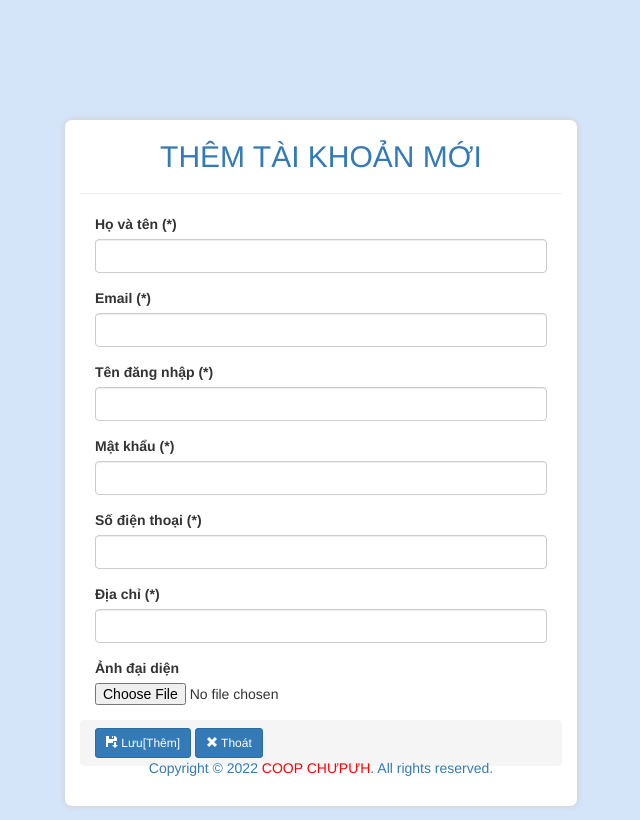
After one commit to Thanhramsey/coopcpuh, a CodeIgniter app: page /myproject/admin/user/insert.html in a window 1280 px wide. The commit adds this page. Shown: the whole page, without its empty margins (319-959 px from the left). Run offline with CodeIgniter, Linux system fonts and the light colour scheme; some libraries are stand-ins or nearby versions.

Commit message:
update forget password tinh nang

```diff
--- a/application/config/routes.php
+++ b/application/config/routes.php
@@ -118,6 +118,8 @@ $route['admin/useradmin']='admin/useradmin/index';
 $route['admin/useradmin/(:num)'] ='admin/useradmin/index/$1';
 $route['useradmin/insert']='admin/useradmin/insert';
 
+$route['gianhang/insert']='admin/user/insert';
+$route['gianhang/forgotpassword']='admin/user/forgotpassword';
 //ql liên hệ
 $route['admin/contact'] ='admin/contact/index';
 $route['admin/contact/detail/(:num)'] ='admin/contact/detail/$1';
--- a/application/controllers/admin/User.php
+++ b/application/controllers/admin/User.php
@@ -20,6 +20,11 @@ class User extends CI_Controller {
         	if($this->Muser->user_login($username, $password)!=FALSE)
         	{
         		$row = $this->Muser->user_login($username, $password);
+				if($row['status'] != 1){
+					$data['error']='Vui lòng liên hệ quản trị để kích hoạt tài khoản của bạn !';
+	        		$this->load->view('backend/components/user/login', $data);
+					return;
+				}
         		$this->session->set_userdata('sessionadmin',$row);
         		$this->session->set_userdata('id',$row['id']);
         		redirect('admin','refresh');
@@ -43,6 +48,129 @@ class User extends CI_Controller {
 		redirect('admin','refresh');
 	}
 
+	public function insert(){
+		$d=getdate();
+		$today=$d['year']."/".$d['mon']."/".$d['mday']." ".$d['hours'].":".$d['minutes'].":".$d['seconds'];
+		$this->load->library('form_validation');
+		$this->load->library('alias');
+		$this->form_validation->set_rules('fullname', 'Họ và tên', 'required');
+		$this->form_validation->set_rules('phone', 'Số điện thoại', 'required|is_unique[db_user.phone]');
+		$this->form_validation->set_rules('email', 'Địa chỉ email', 'required|is_unique[db_user.email]');
+		$this->form_validation->set_rules('address', 'Địa chỉ', 'required');
+		$this->form_validation->set_rules('username', 'Tên đăng nhập', 'required|is_unique[db_user.username]');
+		$this->form_validation->set_rules('password', 'Mật khẩu', 'required|min_length[5]|max_length[32]');
+		if ($this->form_validation->run() == TRUE){
+			$mydata= array(
+				'fullname' =>$_POST['fullname'],
+				'phone' =>$_POST['phone'],
+				'address' =>$_POST['address'],
+				'email' =>$_POST['email'],
+				'username' =>$_POST['username'],
+				'password' =>sha1($_POST['password']),
+				'role' => 2,
+				'status' => 1,  // 1 : active , 2: chua active
+				'created' =>$today,
+				'trash'=>1
+			);
+			$config['upload_path']          = './public/images/admin/';
+			$config['encrypt_name'] = TRUE;
+            $config['allowed_types']        = 'gif|jpg|png';
+            $config['max_size']             = 2000;
+            $this->load->library('upload', $config);
+            if ( $this->upload->do_upload('img')){
+                $data = $this->upload->data();
+                $mydata['img']=$data['file_name'];
+            }else{
+                $mydata['img']='default.png';
+            }
+			$this->Muser->user_insert($mydata);
+			$this->session->set_flashdata('success', 'Thêm tài khoản thành công');
+			redirect('admin/useradmin','refresh');
+		}
+		else{
+			$this->data['view']='insert';
+			$this->data['title']='Thêm mới tài khoản';
+			$this->load->view('backend/components/user/insert', $this->data);
+		}
+	}
+
+	public function forgotpassword(){
+	$this->form_validation->set_rules('email', 'Email', 'required|callback_check_mail_forget');
+        if($this->form_validation->run() ==TRUE){
+
+            $email = $this->input->post('email');
+            $list = $this->Muser->user_detail_email($email);
+
+            $this->load->library('email');
+            $this->load->library('parser');
+            $this->email->clear();
+            $config['protocol']    = 'smtp';
+            $config['smtp_host']    = 'ssl://smtp.gmail.com';
+            $config['smtp_port']    = '465';
+            $config['smtp_timeout'] = '7';
+            $config['smtp_user']    = 'occpchupuhgli@gmail.com';
+            $config['smtp_pass']    = 'chupuh123456';
+            $config['charset']    = 'utf-8';
+            $config['newline']    = "\r\n";
+            $config['wordwrap'] = TRUE;
+            $config['mailtype'] = 'html';
+            $config['validation'] = TRUE;
+            $this->email->initialize($config);
+            $this->email->from('occpchupuhgli@gmail.com', 'Hệ thống COOP UBND Chư pưh');
+            $this->email->to($list['email']);
+            $this->email->subject('Hệ thống COOP UBND Chư pưh - Lấy lại mật khẩu');
+            $this->email->message('Vui lòng truy cập đường dẫn để lấy lại mật khẩu <button class="btn"><a href="'.base_url().'admin/user/reset_password_new/'.$list['id'].'">Lấy lại mật khẩu</a></button>');
+            $this->email->send();
+            $this->data['success']='Bạn vui lòng kiểm tra mail để lấy lại mật khẩu!';
+        }
+        $this->data['view']='insert';
+		$this->data['title']='Quên mật khẩu';
+		$this->load->view('backend/components/user/forgotpassword', $this->data);
+    }
+
+	public function reset_password_new($id){
+        $list = $this->Muser->user_detail_id_fg($id);
+
+        $this->load->library('form_validation');
+        $this->form_validation->set_rules('email', 'Email', 'required');
+        $this->form_validation->set_rules('password', 'Mật khẩu', 'required|min_length[6]|max_length[32]');
+        $this->form_validation->set_rules('re_password', 'Nhập lại mật khẩu', 'required|matches[password]');
+
+        if($this->form_validation->run() ==TRUE){
+           $email = $_POST['email'];
+           if($this->Muser->user_check_id_email($id, $email)!=FALSE){
+               $password_new = sha1($_POST['re_password']);
+               $mydata= array( 'password' => $password_new,);
+               $this->Muser->user_update_fg($mydata, $list['id']);
+               $this->data['success']='Đổi mật khẩu thành công';
+               echo '<script>alert("Mật khẩu đã được thay đổi thành công !")</script>';
+			   redirect('admin/useradmin','refresh');
+           }
+           else{
+            $this->data['error']='Email không đúng, vui lòng nhập đúng email cần lấy lại mật khẩu !';
+            $this->data['title']='Hệ thống COOP UBND Chư pưh - Cập nhật mật khẩu mới';
+            $this->data['view']='reset_password_new';
+            $this->load->view('backend/components/user/reset_password_new', $this->data);
+        	}
+
+    	}
+		$this->data['title']='Hệ thống COOP UBND Chư pưh - Cập nhật mật khẩu mới';
+		$this->data['view']='reset_password_new';
+		$this->load->view('backend/components/user/reset_password_new', $this->data);
+	}
+	// Kiêm tra email lấy lại mk có đúng
+    function check_mail_forget(){
+        $email = $this->input->post('email');
+        if($this->Muser->user_detail_email($email))
+        {
+
+            return TRUE;
+        }
+        else{
+            $this->form_validation->set_message(__FUNCTION__, 'Email này không phải thành viên của cửa hàng !!');
+            return FALSE;
+        }
+    }
 }
 
 /* End of file User.php */
--- /dev/null
+++ b/application/views/backend/components/user/insert.php
@@ -0,0 +1,93 @@
+<?php echo form_open('admin/user/insert'); ?>
+<html lang="">
+	<head>
+        <base href="<?php echo base_url(); ?>"></base>
+        <meta charset="utf-8">
+        <meta http-equiv="X-UA-Compatible" content="IE=edge">
+        <meta name="viewport" content="width=device-width, initial-scale=1">
+        <title>Hệ thống quản lý cơ sở dữ liệu</title>
+        <link rel="shortcut icon" href="public/images/templates/favicon.png" />
+		<link rel="stylesheet" href="public/css/bootstrap.css">
+		<link rel="stylesheet" href="public/css/login.css">
+		<link rel="stylesheet" href="public/css/font-awesome.min.css">
+    </head>
+    <body>
+        <div class="container khung-merchant">
+            <div class="title">
+                <h2 class="text-center" style="color:#337ab7">THÊM TÀI KHOẢN MỚI </h2>
+            </div>
+            <hr>
+            <div class="myform">
+            <form action="<?php echo base_url() ?>admin/user/insert.html" enctype="multipart/form-data" method="POST" accept-charset="utf-8">
+        <!-- Main content -->
+        <section class="content">
+            <div class="row">
+                <div class="col-md-12">
+                    <div class="box" id="view">
+                        <div class="box-body">
+                            <div class="col-md-12">
+                                <div class="form-group">
+                                    <label>Họ và tên <span class = "maudo">(*)</span></label>
+                                    <input type="text" class="form-control" name="fullname" >
+                                    <div class="error" id="password_error" style="color: red;"><?php echo form_error('fullname')?></div>
+                                </div>
+                                <div class="form-group">
+                                    <label>Email <span class = "maudo">(*)</span></label>
+                                    <input type="email" class="form-control" name="email" >
+                                    <div class="error" id="password_error" style="color: red;"><?php echo form_error('email')?></div>
+                                </div>
+                                <div class="form-group">
+                                    <label>Tên đăng nhập <span class = "maudo">(*)</span></label>
+                                    <input type="text" class="form-control" name="username" >
+                                    <div class="error" id="password_error"  style="color: red;"><?php echo form_error('username')?></div>
+                                </div>
+                                <div class="form-group">
+                                    <label>Mật khẩu <span class = "maudo">(*)</span></label>
+                                    <input type="password" class="form-control" name="password" >
+                                    <div class="error" id="password_error"  style="color: red;"><?php echo form_error('password')?></div>
+                                </div>
+                                <div class="form-group">
+                                    <label>Số điện thoại <span class = "maudo">(*)</span></label>
+                                    <input type="text" class="form-control" name="phone" >
+                                    <div class="error" id="password_error" style="color: red;"><?php echo form_error('phone')?></div>
+                                </div>
+                                <div class="form-group">
+                                    <label>Địa chỉ <span class = "maudo">(*)</span></label>
+                                    <input type="text" class="form-control" name="address" >
+                                    <div class="error" id="password_error" style="color: red;"><?php echo form_error('address')?></div>
+                                </div>
+                                <div class="form-group">
+                                    <label>Ảnh đại diện</label>
+                                    <input type="file"  id="image_list" name="img">
+                                </div>
+                            </div>
+                        </div>
+                    </div><!-- /.box -->
+                </div>
+            <!-- /.col -->
+          </div>
+          <!-- /.row -->
+        </section>
+        <div class="breadcrumb">
+                <button type = "submit" class="btn btn-primary btn-sm">
+                    <span class="glyphicon glyphicon-floppy-save"></span>
+                    Lưu[Thêm]
+                </button>
+                <a class="btn btn-primary btn-sm" href="admin/useradmin" role="button">
+                    <span class="glyphicon glyphicon-remove do_nos"></span> Thoát
+                </a>
+            </div>
+    </form>
+            </div>
+        </div>
+        <nav class="navbar navbar-fixed-bottom" role="navigation">
+            <div class="container">
+               <h5 class="text-center">Copyright © 2022 <a href="#" style="color:red">COOP CHƯPƯH</a>. All rights reserved.</h5>
+            </div>
+        </nav>
+        <!-- jQuery -->
+        <script src="public/js/jquery-2.2.3.min.js"></script>
+		<script src="public/js/bootstrap.js"></script>
+
+	</body>
+</html>
--- a/public/css/login.css
+++ b/public/css/login.css
@@ -12,6 +12,18 @@ body
     /* border-radius: 7px; */
     box-shadow: 0px 0px 7px #ccc;
 }
+.khung-merchant
+{
+    width: 40%;
+    min-height: 250px;
+    background: white;
+    margin-top: 120px;
+    border-radius: 7px;
+    box-shadow: 0px 0px 7px #ccc;
+    padding-bottom: 20px;
+}
+
+
 .input-group-addon{
     border-radius: 0px;
     border-right: 0px;
@@ -19,8 +31,8 @@ body
 }
 
 .form-control {
-    border-radius: 0px;
-    border-left: 0px;
+    /* border-radius: 0px;
+    border-left: 0px; */
 }
 .form-row
 {
```
Also changed, not shown: application/models/backend/Muser.php (+34 -0 lines), application/views/backend/components/user/forgotpassword.php (added, +49 -0 lines), application/views/backend/components/user/login.php (+8 -3 lines), application/views/backend/components/user/reset_password_new.php (added, +109 -0 lines).
